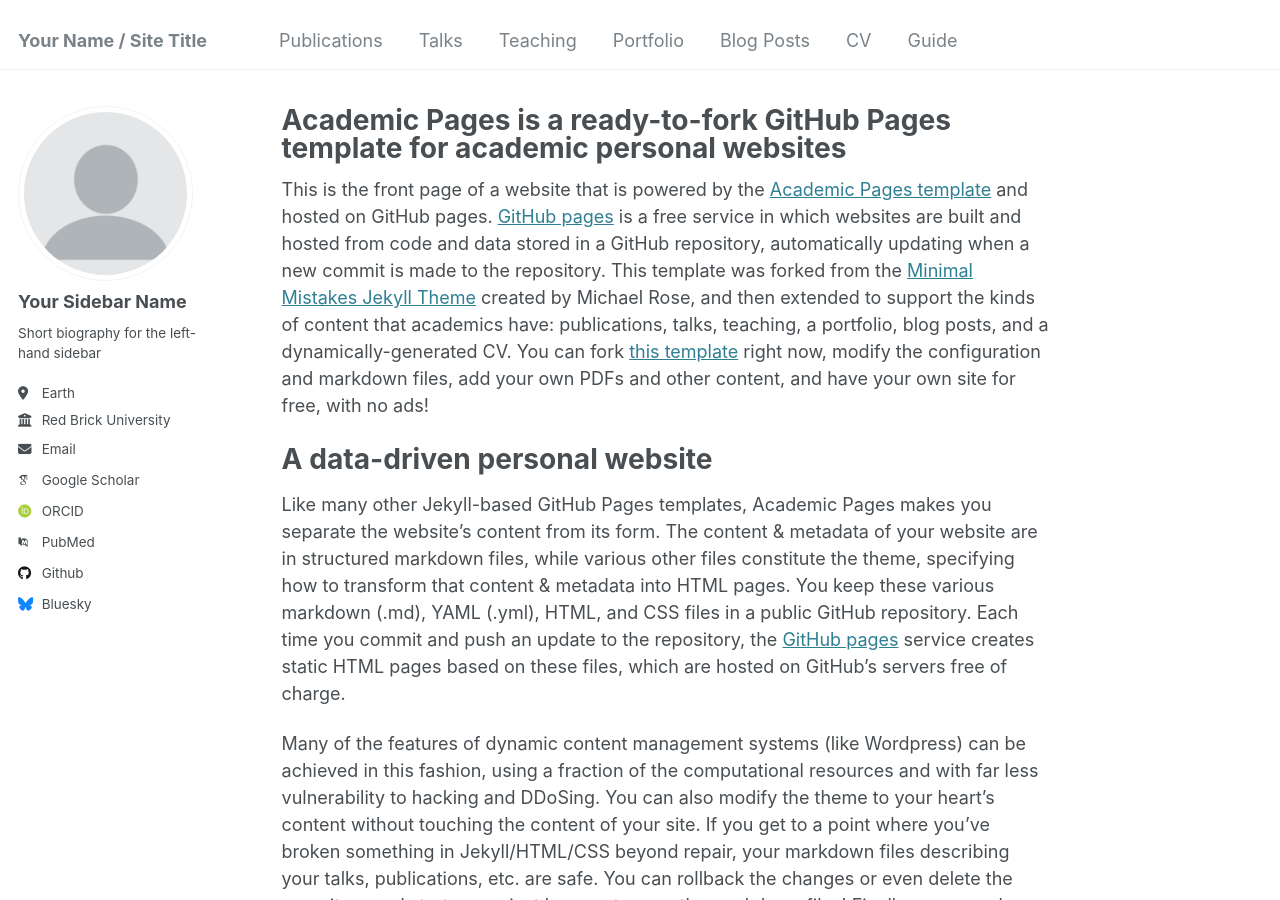
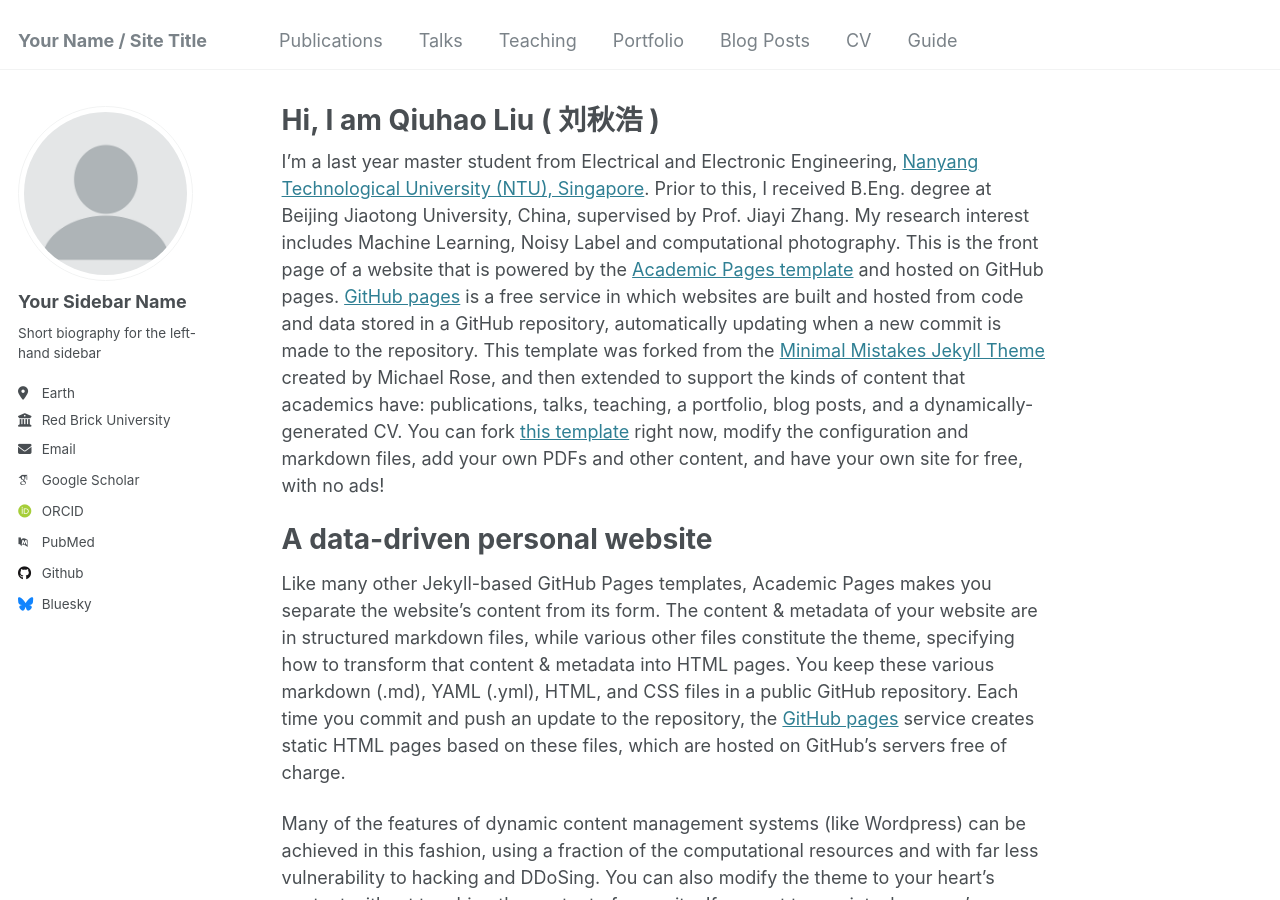
Before and after one commit to Lyoqh/qiuhao.github.io, a Jekyll site: the page built from _pages/about.md, in a window 1280 px wide and 900 px high. Built offline with Jekyll 4.4.1, drawn with Linux system fonts in a browser that asks for light colours; some web fonts are replaced.

Commit message:
Update about.md

```diff
--- a/_pages/about.md
+++ b/_pages/about.md
@@ -1,12 +1,12 @@
 ---
 permalink: /
-title: "Academic Pages is a ready-to-fork GitHub Pages template for academic personal websites"
+title: "Hi, I am Qiuhao Liu ( 刘秋浩 )"
 author_profile: true
 redirect_from:
   - /about/
   - /about.html
 ---
-
+I'm a last year master student from Electrical and Electronic Engineering, [Nanyang Technological University (NTU), Singapore]([https://www.pku.edu.cn/](https://www.ntu.edu.sg/main/cn)). Prior to this, I received B.Eng. degree at Beijing Jiaotong University, China, supervised by Prof. Jiayi Zhang. My research interest includes Machine Learning, Noisy Label and computational photography.
 This is the front page of a website that is powered by the [Academic Pages template](https://github.com/academicpages/academicpages.github.io) and hosted on GitHub pages. [GitHub pages](https://pages.github.com) is a free service in which websites are built and hosted from code and data stored in a GitHub repository, automatically updating when a new commit is made to the repository. This template was forked from the [Minimal Mistakes Jekyll Theme](https://mmistakes.github.io/minimal-mistakes/) created by Michael Rose, and then extended to support the kinds of content that academics have: publications, talks, teaching, a portfolio, blog posts, and a dynamically-generated CV. You can fork [this template](https://github.com/academicpages/academicpages.github.io) right now, modify the configuration and markdown files, add your own PDFs and other content, and have your own site for free, with no ads!
 
 A data-driven personal website
```
